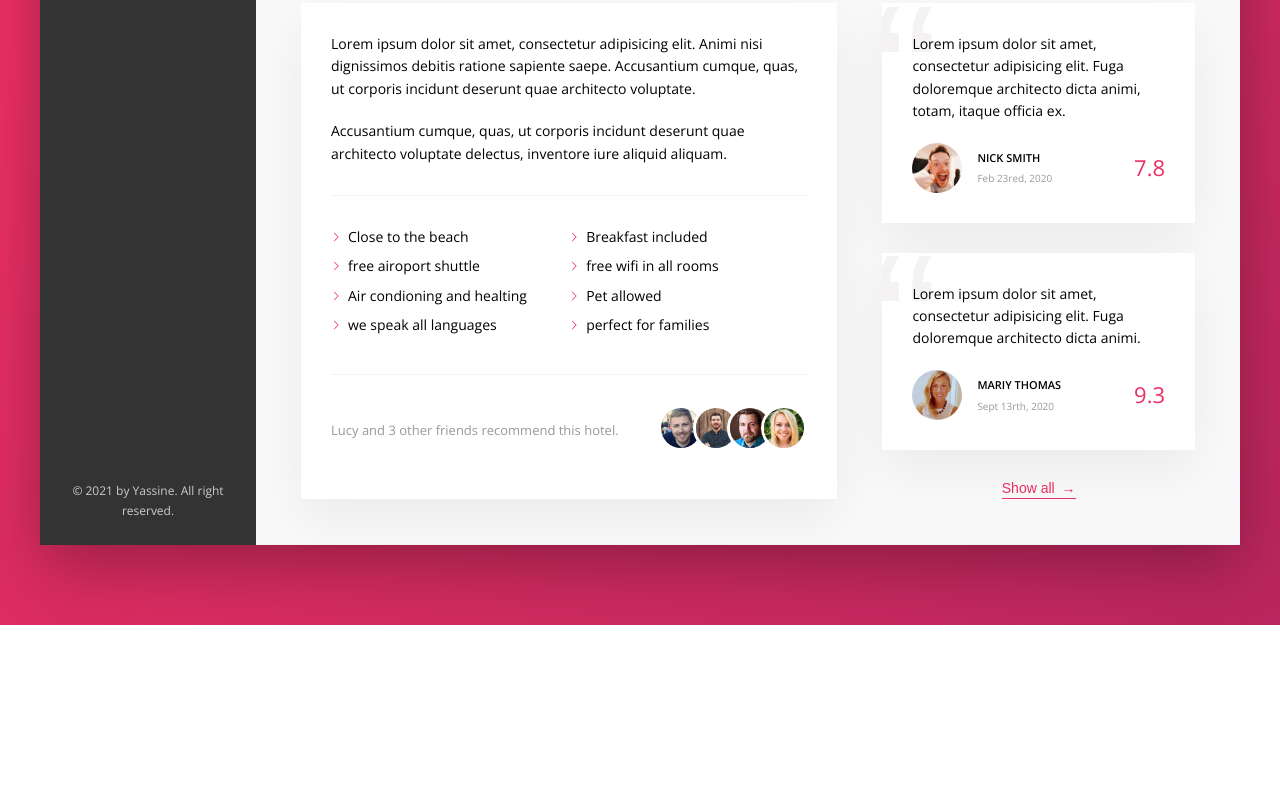
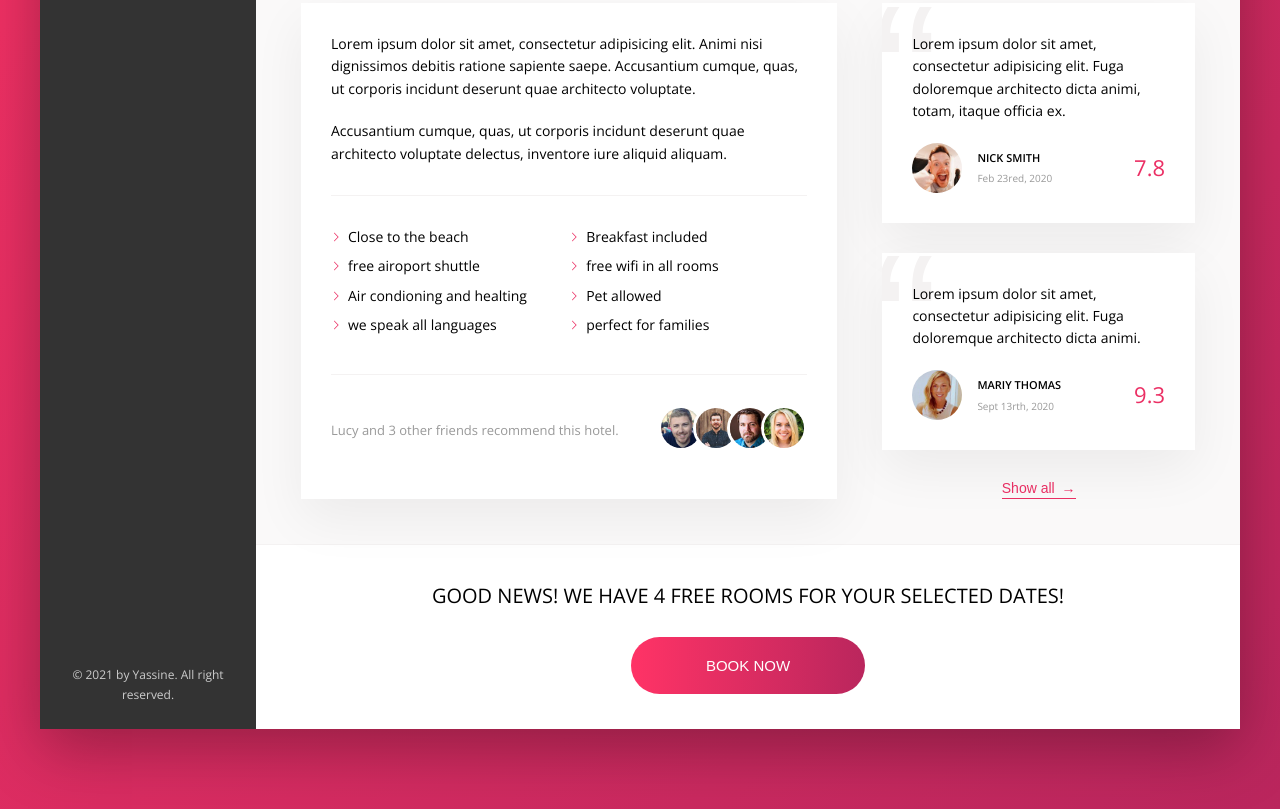
Before and after one commit to Yassineaiss/Trillo-Project, a website: page index.html in a window 1280 px wide. Shown: the part 644-1453 px from the top of the page. Before the commit the page ends 1269 px from the top, so only its background shows below. Drawn offline with nearby package versions, Linux system fonts and the light colour scheme.

Commit message:
Building the CTA Section

```diff
--- a/index.html
+++ b/index.html
@@ -161,7 +161,7 @@
                             </div>
                         </div>
                     </div>
-                    <figure class="user-reviews">
+                    <div class="user-reviews">
 
                         <figure class="review">
                             <BLOCkquote class="review__text"> Lorem ipsum dolor sit amet, consectetur adipisicing elit.
@@ -188,9 +188,20 @@
                             </figcaption>
                         </figure>
                         <button class="btn-inline">Show all <span> &rarr;</span></button>
-                    </figure>
+                    </div>
+                </div>
 
+                <div class="cta">
+                    <h2 class="cta__book-now">
+                        Good News! We have 4 free rooms for your selected dates!
+                    </h2>
+                    <button class="btn">
+                        <span class="btn__visible">Book now</span>
+                        <span class="btn__invisible"> Only 4 rooms left</span>
+
+                    </button>
                 </div>
+
             </main>
         </div>
     </div>
--- a/sass/_components.scss
+++ b/sass/_components.scss
@@ -257,19 +257,16 @@
   cursor: pointer;
   transition: all 0.2s;
 
-  & span{
+  & span {
     margin-left: 3px;
-    transition: margin-left .2s;
-
+    transition: margin-left 0.2s;
   }
   &:hover {
     color: var(--color-grey-dark-1);
-    span{
-        margin-left: 8px;
+    span {
+      margin-left: 8px;
     }
   }
-
-
 
   &:focus {
     outline: none;
@@ -363,7 +360,7 @@
   padding: 3rem;
   margin-bottom: 3rem;
   position: relative;
-  overflow:hidden ;
+  overflow: hidden;
 
   &__text {
     margin-bottom: 2rem;
@@ -398,7 +395,7 @@
     font-size: 2.2rem;
     font-weight: 300;
   }
-  &::before{
+  &::before {
     content: "\201C";
     position: absolute;
     top: -2.75rem;
@@ -408,6 +405,69 @@
     color: var(--color-grey-light-2);
     font-family: sans-serif;
     z-index: 1;
-
   }
 }
+//////////////////////////////////
+/// CTA
+.cta {
+  padding: 3.5rem 0;
+  text-align: center;
+
+  &__book-now {
+    font-size: 2rem;
+    font-weight: 300;
+    text-transform: uppercase;
+    margin-bottom: 2.5rem;
+  }
+}
+//////////////////////////////////
+/// CTA
+
+.btn {
+  font-size: 1.5rem;
+  font-weight: 300;
+  text-transform: uppercase;
+  border-radius: 100px;
+  border: none;
+  background-image: linear-gradient(
+    to right,
+    var(--color-primary-light),
+    var(--color-primary-dark)
+  );
+  color: #fff;
+  position: relative;
+  overflow: hidden;
+  cursor: pointer;
+
+  & > * {
+    display: inline-block;
+    height: 100%;
+    width: 100%;
+    transition: all 0.2s;
+  }
+
+  &__visible {
+    padding: 2rem 7.5rem;
+  }
+  &__invisible {
+    position: absolute;
+    padding: 2rem 0rem;
+
+    left: 0;
+    top: -100%;
+  }
+&:hover{
+    background-image: linear-gradient(to left, var(--color-primary-light), var(--color-primary-dark) );
+}
+
+  &:hover &__visible {
+    transform: translateY(100%);
+  }
+  &:hover &__invisible {
+    top: 0;
+  }
+  &:focus{
+    outline: none;
+    animation: pulsate 1s infinite;
+  }
+}
```
Also changed, not shown: css/style.css.
